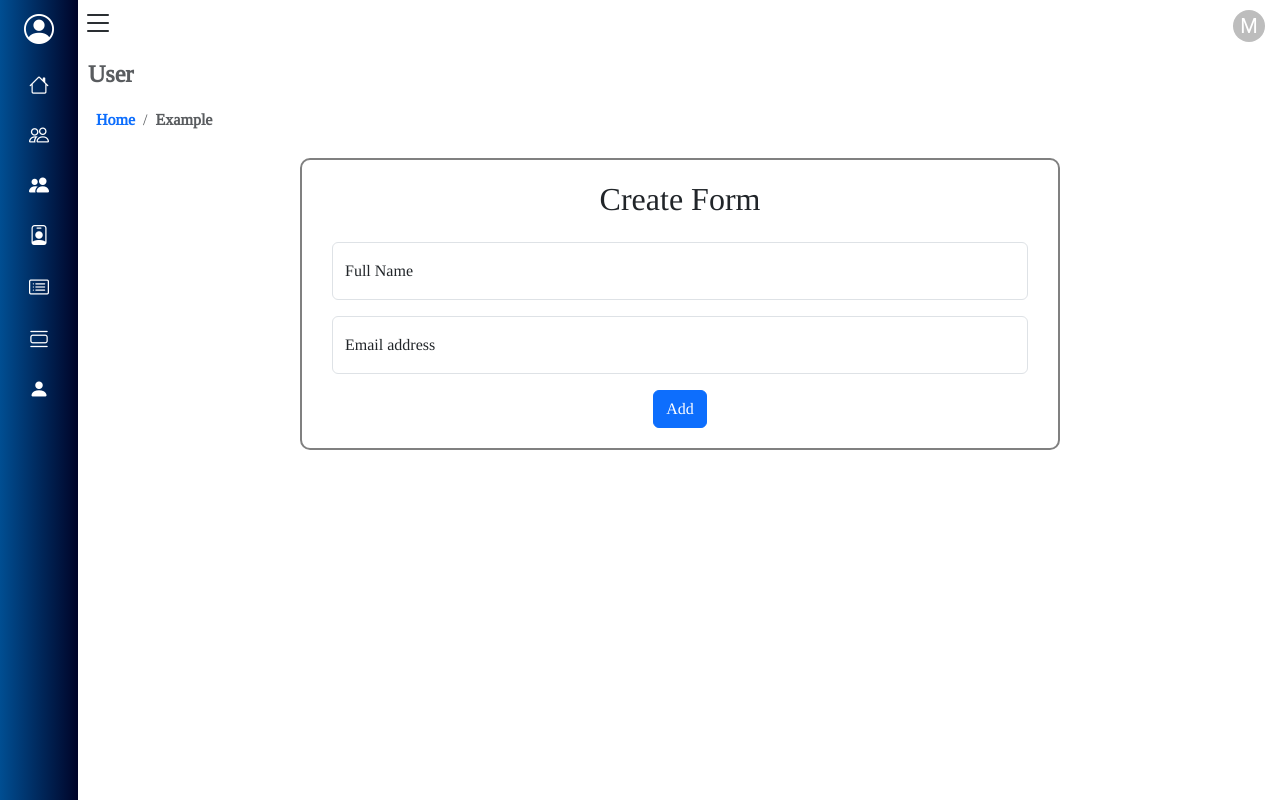
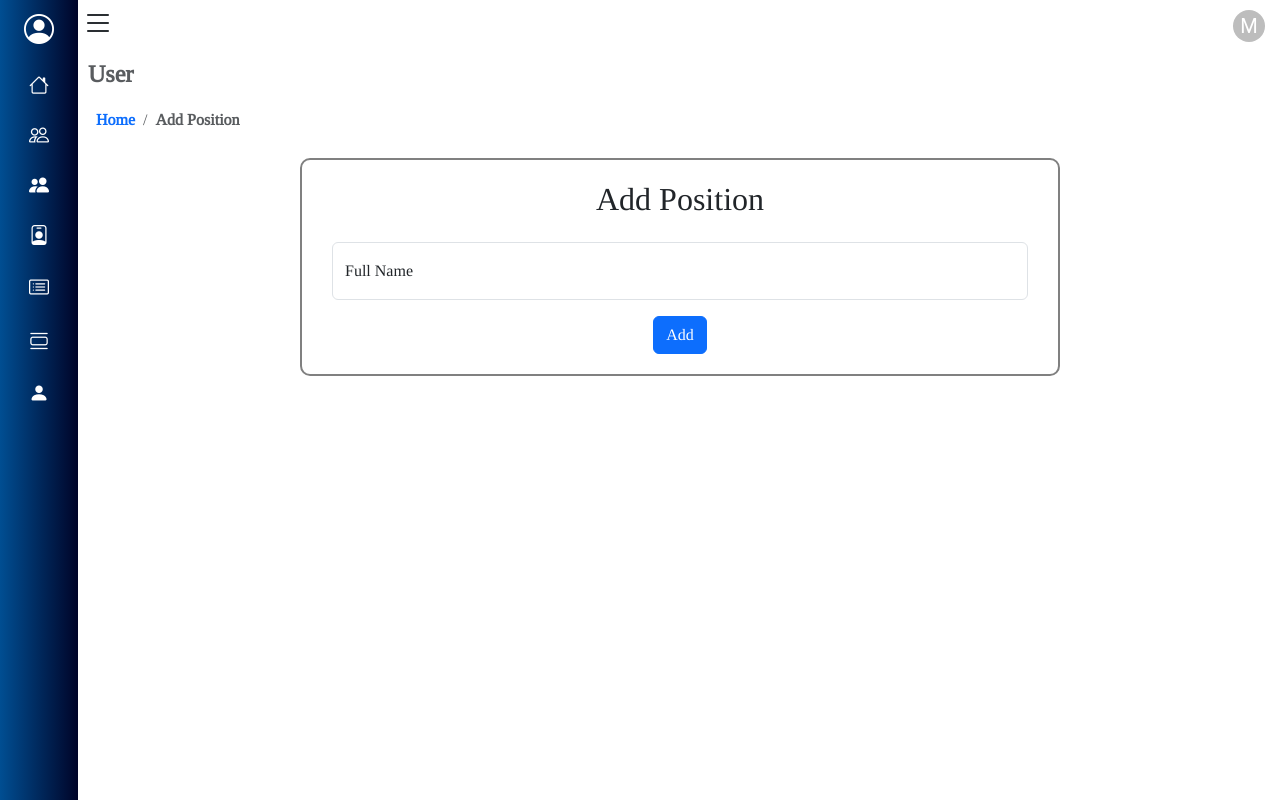
Before and after one commit to shantiprasad1339/MicsDashBoard, a React (Vite) app: page /example in a window 1280 px wide. Built offline with nearby package versions, Linux system fonts and the light colour scheme.

Commit message:
blog added

```diff
--- a/src/dashboard/sidebar/Sidebar.jsx
+++ b/src/dashboard/sidebar/Sidebar.jsx
@@ -90,10 +90,10 @@ const[userId,setUserId] = useState(UID)
                     <li>
                     <NavLink to='/example'>
                             <i className='bi bi-view-list'></i>
-                            <span className="link_name">Example</span>
+                            <span className="link_name">HR Positions</span>
                         </NavLink>
                         <ul className="sub-menu blank">
-                            <li><NavLink className="link_name" to='/example'>Exmaple</NavLink></li>
+                            <li><NavLink className="link_name" to='/example'>Hr Positions</NavLink></li>
                         </ul>
                     </li>
 
--- a/src/jsx/example/Example.jsx
+++ b/src/jsx/example/Example.jsx
@@ -1,8 +1,23 @@
-import React from 'react';
+import React, { useState } from "react";
 import Midbar from "../../dashboard/midbar/Midbar";
-import { Link } from 'react-router-dom';
-
+import { Link } from "react-router-dom";
+import axios from "axios";
 const Example = () => {
+  const [position, setPosition] = useState();
+  function addPosition(e) {
+    e.preventDefault();
+    const baseUrl = "https://mountinfosys.com/";
+    const positionUrl = "applyposition";
+    axios
+      .post(baseUrl + positionUrl, {
+        title: position,
+      })
+      .then((res) => {
+        console.log(res);
+        setPosition("");
+        alert("position Added");
+      });
+  }
   return (
     <>
       <Midbar>
@@ -25,51 +40,58 @@ const Example = () => {
             <nav aria-label="breadcrumb">
               <ol className="breadcrumb ms-3">
                 <li className="breadcrumb-item">
-                                <Link to='/home'>
+                  <Link to="/home">
                     {" "}
                     <b> Home </b>
                   </Link>
                 </li>
                 <li className="breadcrumb-item active" aria-current="page">
-                                <b>Example</b>
+                  <b>Add Position</b>
                 </li>
               </ol>
             </nav>
           </div>
         </div>
 
-            <div className="container" style={{position:"relative",top:"110px"}}>
+        <div
+          className="container"
+          style={{ position: "relative", top: "110px" }}
+        >
           <div className="row mt-5">
             <div className="col-md-2"></div>
             <div className="col-md-8 user-border">
-                        <h2 className='text-center mb-4'>Create Form</h2>
-                        <form>
+              <h2 className="text-center mb-4">Add Position</h2>
+
               <div className="col">
                 <div className="form-floating mb-3">
-                                    <input type="text" className="form-control" id="floatingInputName" placeholder="Full Name" />
+                  <input
+                    type="text"
+                    className="form-control"
+                    value={position}
+                    id="floatingInputName"
+                    placeholder="Enter Position "
+                    onChange={(e) => setPosition(e.target.value)}
+                  />
                   <label htmlFor="floatingInputName">Full Name</label>
                 </div>
               </div>
 
-                            <div className="col">
-                                <div className="form-floating mb-3">
-                                    <input type="email" className="form-control" id="floatingInput" placeholder="name@example.com" />
-                                    <label htmlFor="floatingInput">Email address</label>
+              <div className="col text-center">
+                <button
+                  type=""
+                  className="btn btn-primary"
+                  onClick={addPosition}
+                >
+                  Add
+                </button>
               </div>
-                            </div>
-
-                            <div className="col text-center">
-                                <button type="submit" className='btn btn-primary'>Add</button>
-                            </div>
-                        </form>
             </div>
             <div className="col-md-2"></div>
           </div>
         </div>
       </Midbar>
     </>
-
-    )
-}
+  );
+};
 
 export default Example;
```
Also changed, not shown: 1 other file (tests, documents, lock files or other folders). Lines whose indentation alone changed are shown as unchanged.
